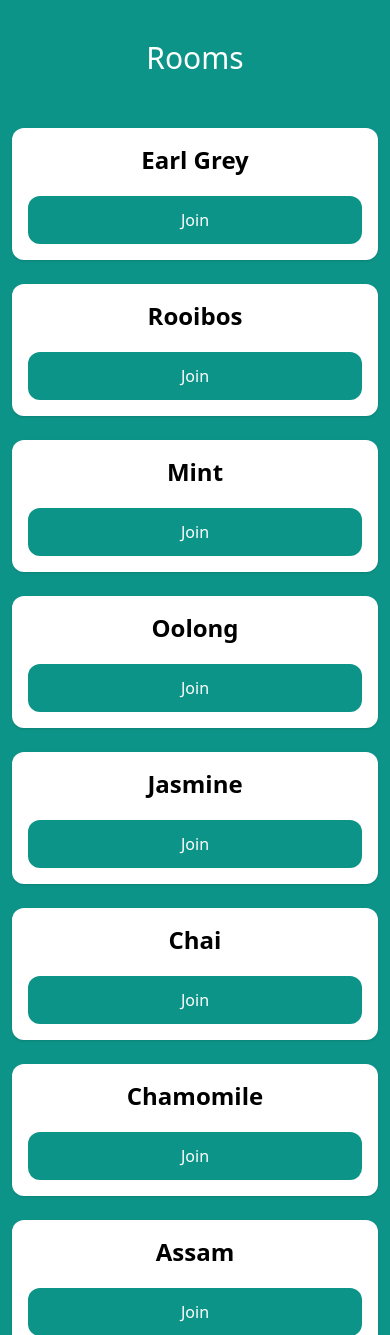
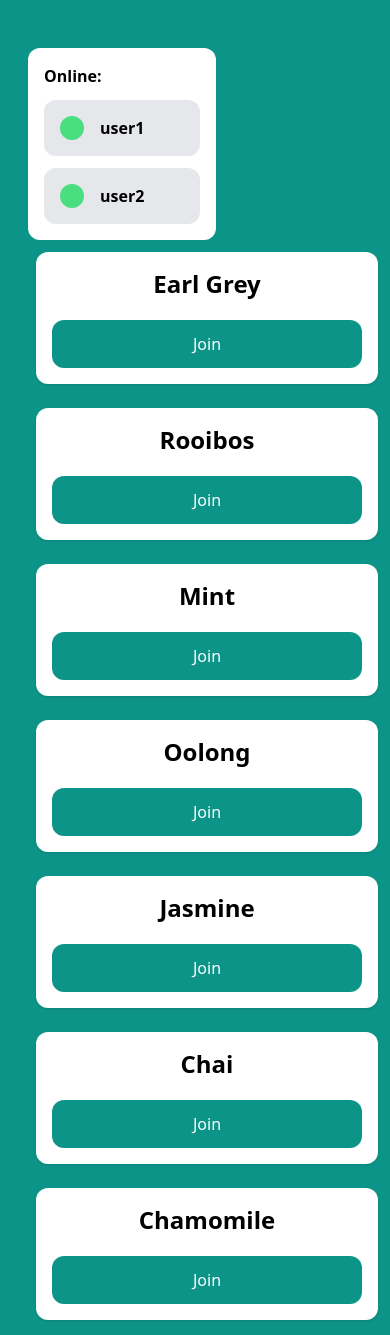
Before and after one commit to wujoi/Study-Hall, a Django app: page /rooms/ in a window 390 px wide. Shown: the part 96-1431 px from the top of the page. Run offline with Django 4.2, Linux system fonts and the light colour scheme; a user stored in the database is signed in; data comes from the database, SQL or seed files in the repository; both versions use the stored data as it was after the commit; some libraries are stand-ins or nearby versions.

Commit message:
show online users excluding superusers

```diff
--- a/core/templates/core/frontpage.html
+++ b/core/templates/core/frontpage.html
@@ -4,6 +4,6 @@
 
 {% block content %}
     <div class="p-10 lg:p-20 text-center">
-        <h1 class="text-3xl lg:text-6xl text-white">Django</h1>
+        <h1 class="text-3xl lg:text-6xl text-white">Welcome</h1>
     </div>
 {% endblock %}
--- a/room/templates/room/rooms.html
+++ b/room/templates/room/rooms.html
@@ -3,11 +3,28 @@
 {% block title %}Rooms | {% endblock %}
 
 {% block content %}
-    <div class="p-10 lg:p-20 text-center">
+    <!-- <div class="p-10 lg:p-20 text-center">
         <h1 class="text-3xl lg:text-6xl text-white">Rooms</h1>
+    </div> -->
+
+    <div class="mt-6 w-full flex flex-wrap items-start mx-3">
+
+        <div class="lg:w-1/8 mt-6 mx-4 lg:mx-auto p-4 bg-white rounded-xl">
+            <div class="space-y-3" >
+                <p class="font-semibold">Online:</p>
+                {% for user in active_users %}
+                <div class="p-4 bg-gray-200 rounded-xl">
+                    <div class="w-6 h-6 bg-green-400 rounded-full float-left"></div>
+                    <div class="font-semibold px-10">
+                        <p>{{ user.username }}</p>
+                    </div>
+                </div>
+                {% endfor %}
+            </div>
         </div>
 
-    <div class="w-full flex flex-wrap items-center">
+        <div class="flex-1">
+            <div class="flex flex-wrap mx-3">
                 {% for room in rooms %}
                     <div class="w-full lg:w-1/4 px-3 py-3">
                         <div class="p-4 bg-white shadow rounded-xl text-center">
@@ -18,4 +35,8 @@
                     </div>
                 {% endfor %}
             </div>
+        </div>
+
+    </div>
+
 {% endblock %}
--- a/room/views.py
+++ b/room/views.py
@@ -1,17 +1,18 @@
 from django.contrib.auth.decorators import login_required
 from django.shortcuts import render
+from django.contrib.auth.models import User
+from django.utils import timezone
 
 from .models import Room, Message
 
 @login_required
 def rooms(request):
     rooms = Room.objects.all()
-
-    return render(request, 'room/rooms.html', {'rooms': rooms})
+    active_users = User.objects.filter(last_login__lt=timezone.now()-timezone.timedelta(minutes=10)).exclude(is_superuser=True) # users that have logged in within the last 10 minutes
+    return render(request, 'room/rooms.html', {'rooms': rooms, 'active_users': active_users})
 
 @login_required
 def room(request, slug):
     room = Room.objects.get(slug=slug)
     messages = Message.objects.filter(room=room)[0:25] # all messages for room, show first 25
-
     return render(request, 'room/room.html', {'room': room, 'messages': messages})
```
Also changed, not shown: db.sqlite3. Lines whose indentation alone changed are shown as unchanged.
